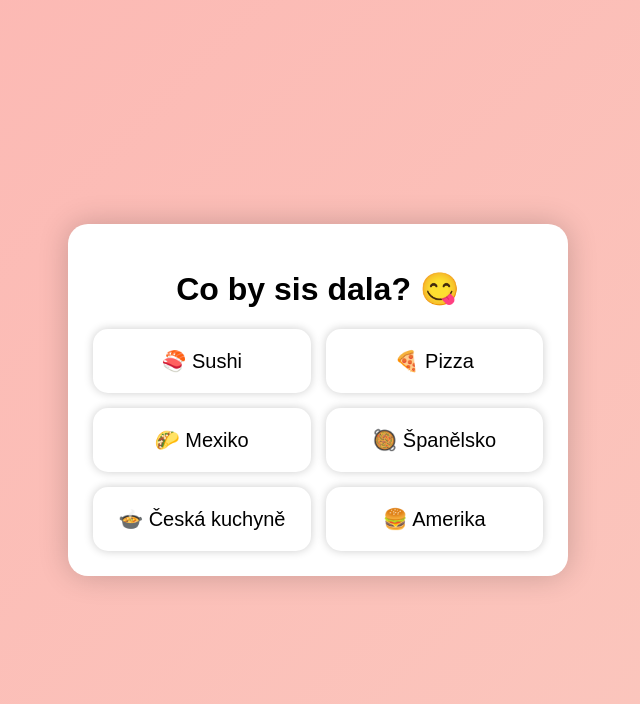
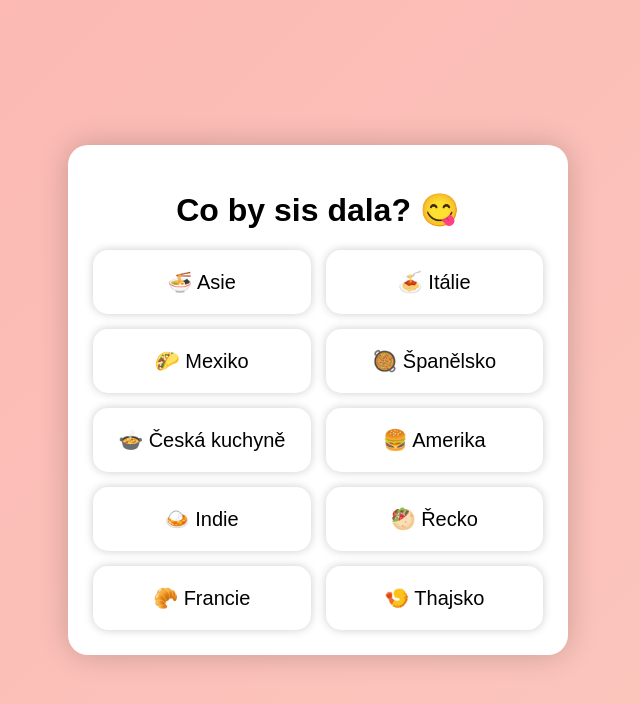
Before and after one commit to martinkosina1992-droid/randicko, a plain HTML site: page vyber-jidlo.html in a window 1280 px wide. Shown: the whole page, without its empty margins (322-962 px from the left). Drawn offline with Linux system fonts and the light colour scheme.

Commit message:
Update vyber-jidlo.html

```diff
--- a/vyber-jidlo.html
+++ b/vyber-jidlo.html
@@ -10,12 +10,21 @@
     <h1>Co by sis dala? 😋</h1>
 
     <div class="food-grid">
-      <a onclick="fadeOut()" href="datum.html?jidlo=Sushi" class="food">🍣 Sushi</a>
-      <a onclick="fadeOut()" href="datum.html?jidlo=Pizza" class="food">🍕 Pizza</a>
+
+      <!-- 🔄 Upravené položky -->
+      <a onclick="fadeOut()" href="datum.html?jidlo=Asie" class="food">🍜 Asie</a>
+      <a onclick="fadeOut()" href="datum.html?jidlo=Itálie" class="food">🍝 Itálie</a>
+
+      <!-- 🌍 Další kuchyně -->
       <a onclick="fadeOut()" href="datum.html?jidlo=Mexiko" class="food">🌮 Mexiko</a>
       <a onclick="fadeOut()" href="datum.html?jidlo=Španělsko" class="food">🥘 Španělsko</a>
       <a onclick="fadeOut()" href="datum.html?jidlo=Česká" class="food">🍲 Česká kuchyně</a>
       <a onclick="fadeOut()" href="datum.html?jidlo=Amerika" class="food">🍔 Amerika</a>
+      <a onclick="fadeOut()" href="datum.html?jidlo=Indie" class="food">🍛 Indie</a>
+      <a onclick="fadeOut()" href="datum.html?jidlo=Řecko" class="food">🥙 Řecko</a>
+      <a onclick="fadeOut()" href="datum.html?jidlo=Francie" class="food">🥐 Francie</a>
+      <a onclick="fadeOut()" href="datum.html?jidlo=Thajsko" class="food">🍤 Thajsko</a>
+
     </div>
   </div>
 
```
